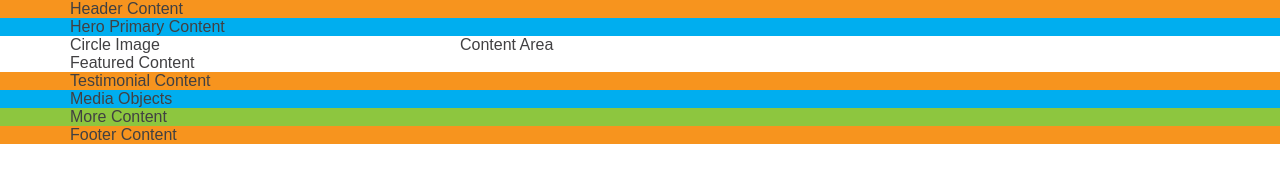
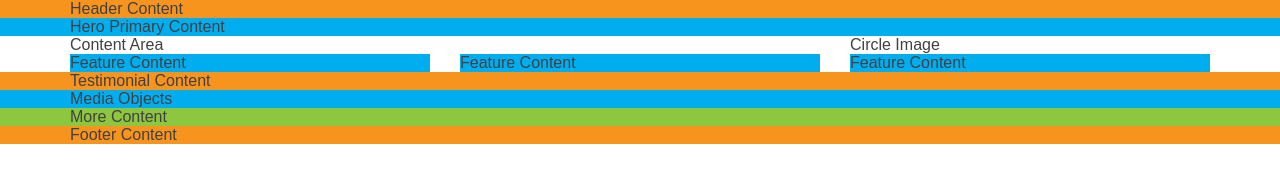
Before and after one commit to lekegitrepo/edx-advance-css-module-1, a plain HTML site: page index.html in a window 1280 px wide. Drawn offline with Linux system fonts and the light colour scheme.

Commit message:
add featured content structuref

```diff
--- a/assests/css/stylesheet.css
+++ b/assests/css/stylesheet.css
@@ -85,6 +85,11 @@ Layout Styles
         width: 66.6666%;
     }
 }
+@media (min-width: 48em) {
+    .pull-right-sm {
+        float: right;
+    }
+}
 
 /***************************
 ****************************
--- a/index.html
+++ b/index.html
@@ -21,7 +21,7 @@
   		<section>
         <div class="container">
           <div class="row">
-            <div class="col-1-3">
+            <div class="col-1-3 pull-right-sm">
                 Circle Image
             </div>
             <div class="col-2-3">
@@ -32,7 +32,23 @@
       </section>
   		<section>
         <div class="container">
-          Featured Content
+            <div class="row">
+                <div class="col-1-3">
+                    <div class="background-secondary">
+                        Feature Content
+                    </div>
+                </div>
+                <div class="col-1-3">
+                    <div class="background-secondary">
+                        Feature Content
+                    </div>
+                </div>
+                <div class="col-1-3">
+                    <div class="background-secondary">
+                        Feature Content
+                    </div>
+                </div>
+            </div>
         </div>
       </section>
   		<section class="background-primary">
```
